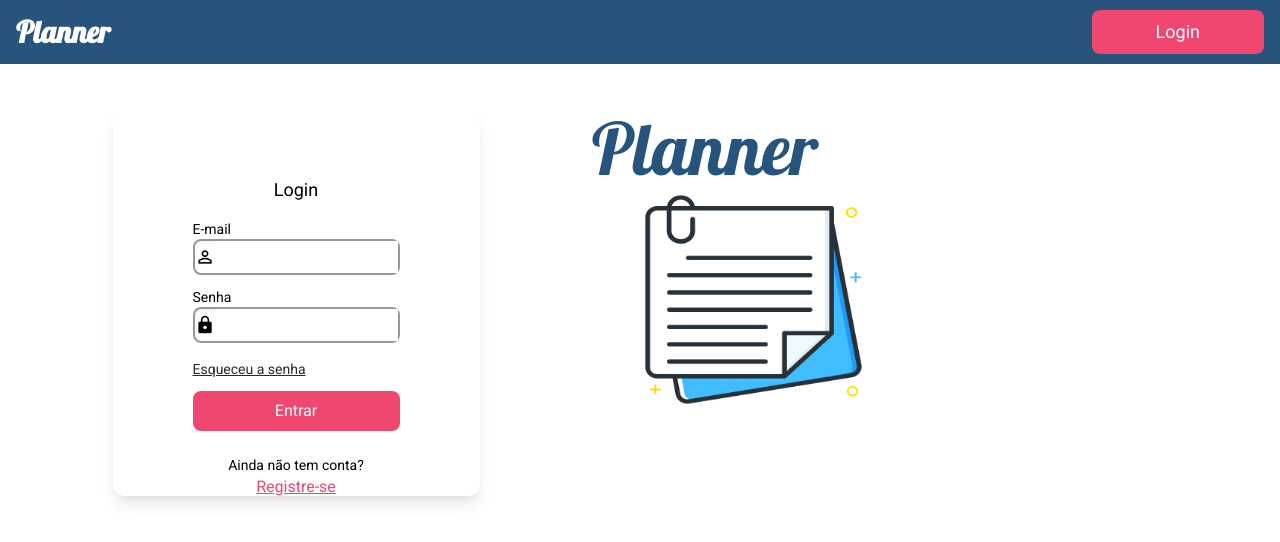
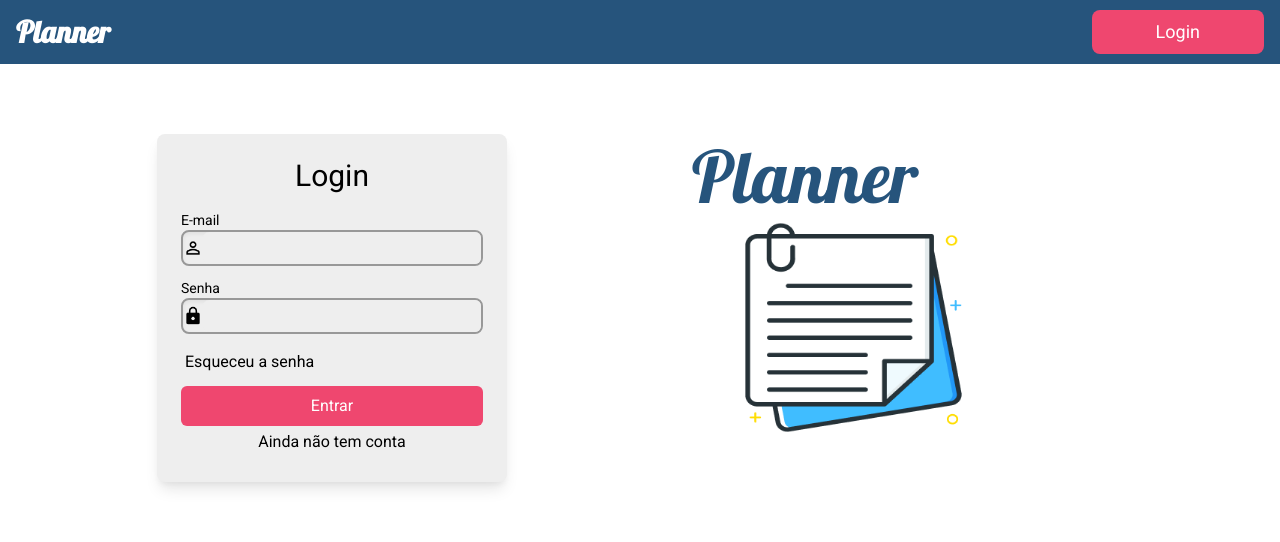
Before and after one commit to DanielCabral/planner-pw, a React (Create React App) app: page /login in a window 1280 px wide. Shown: the top 542 px of the page. Built offline with nearby package versions, Linux system fonts and the light colour scheme.

Commit message:
feat. login page

```diff
--- a/src/App.css
+++ b/src/App.css
@@ -1,3 +1,9 @@
+:root{
+  --gray: #eeeeee;
+}
+.btn-secondary {
+  @apply bg-secondary p-2 rounded-md text-white text-center mt-2 transition-colors hover:bg-secondary-dark
+}
 .App {
   text-align: center;
 }
--- /dev/null
+++ b/src/pages/login/card-login.js
@@ -0,0 +1,35 @@
+import Lock from '../../assets/lock.png'
+import User from '../../assets/user.png'
+
+import { Link } from 'react-router-dom';
+import './style.css'
+export function CardLogin() {
+    return (
+        <div className='card'>
+            <form >
+                <h2 className='text-3xl text-center'>Login</h2>
+                <div className='mt-4'>
+                    <div className='flex flex-col'>
+                        <p className='text-sm text-bold'>E-mail</p>
+                        <div className='group mb-3 flex flex-row items-center border-2 shadow-inner border-stroke focus:border-secondary rounded-lg'>
+                            <img src={User} alt='' className='h-5 w-5 relative' />
+                            <input className='h-8 outline-none w-full rounded-md bg-back-dark' type='text' />
+                        </div>
+                    </div>
+
+                    <div className='flex flex-col'>
+                        <p className='text-sm text-bold'>Senha</p>
+                        <div className='group mb-3 flex flex-row items-center border-2 shadow-inner border-stroke focus:border-secondary rounded-lg'>
+                            <img src={Lock} alt='' className='h-5 w-5 relative' />
+                            <input className='h-8 outline-none w-full rounded-md bg-back-dark' type='password' />
+                        </div>
+                    </div>
+                </div>
+                <Link to='home'><div className='p-1'>Esqueceu a senha</div></Link>
+                <Link to='planners'><div className='btn-secondary'>Entrar</div></Link>
+                <Link to='home'><div className='p-1 text-center'>Ainda não tem conta</div></Link>
+            </form>
+        </div>
+
+    )
+}
--- a/src/pages/login/index.js
+++ b/src/pages/login/index.js
@@ -1,41 +1,18 @@
 import Paper from '../../assets/paper.png'
-import Lock from '../../assets/lock.png'
-import User from '../../assets/user.png'
-
-import {Link} from 'react-router-dom';
+import { CardLogin } from './card-login';
 
 export default function Login() {
     return (
         <div className='w-full'>
-          <div className='flex flex-row'>
-              <div className='mt-8 lg:mt-12 lg:mb-14 w-full flex flex-col flex-grow justify-start items-center'>
-               <form className='px-2 lg:px-20 py-2 lg:py-12 h-96 lg:shadow-lg shadow-x rounded-xl flex flex-col items-center justify-start'>
-                   <p className='text-lg leading-normal mt-4'>Login</p>
-                   <div className='mt-4'>
-                   <div  className='flex flex-col'>
-                   <p className='text-sm text-bold'>E-mail</p>
-                        <div className='group mb-3 flex flex-row items-center border-2 shadow-inner border-stroke focus:border-secondary rounded-lg'>
-                            <img src={User} alt='' className='h-5 w-5 relative'/>
-                            <input className='h-8 outline-none focus:outline-none group-focus:border-secondary' type='text'/>
+            <div className='flex flex-row p-6'>
+                <div className='m-8 flex-col w-full flex justify-center items-center'>
+                    <CardLogin />
                 </div>
+                <div className='hidden lg:block m-8 flex-col w-full flex justify-center items-center'>
+                    <div className='m-5'>
+                        <p className='font-serif text-primary text-7xl -mb-8'>Planner</p>
+                        <img className='transform scale-75' src={Paper} alt='Stay Home' />
                     </div>
-
-                   <div  className='flex flex-col'>
-                   <p className='text-sm text-bold'>Senha</p>
-                        <div className='group mb-3 flex flex-row items-center border-2 shadow-inner border-stroke focus:border-secondary rounded-lg'>
-                            <img src={Lock} alt='' className='h-5 w-5 relative'/>
-                            <input className='h-8 outline-none focus:outline-none group-focus:border-secondary' type='password'/>
-                        </div>
-                   </div>
-                   </div>
-                   <Link className='w-full mt-1 underline text-sm text-left text-gray' to='planners'>Esqueceu a senha</Link>
-                   <Link className='w-full mt-3 px-6 py-2 bg-secondary text-white rounded-lg text-center' to='planners'>Entrar</Link>
-                   <p className='mt-6 text-sm cursor-pointer ::before'>Ainda não tem conta?</p> <a href="/home" className='text-secondary underline'>Registre-se</a>
-               </form>
-              </div>
-              <div className='hidden lg:block mt-12 w-full flex flex-col justify-center items-center mr-24'>
-                  <p className='font-serif text-primary text-7xl -mb-8'>Planner</p>
-                <img className='h-128 w-128 transform scale-75' src={Paper} alt='Stay Home'/>
                 </div>
             </div>
         </div>
--- /dev/null
+++ b/src/pages/login/style.css
@@ -0,0 +1,4 @@
+.card {
+    @apply p-6 rounded-lg bg-back-dark shadow-lg;
+    width: 350px;
+}
--- a/tailwind.config.js
+++ b/tailwind.config.js
@@ -10,6 +10,7 @@ module.exports = {
       colors: {
         'primary': '#26547C',
         'secondary': '#EF476F',
+        'secondary-dark': '#D24366',
         'back': '#FCFCFC',
         'third': '#FFD166',
         'fourth': '#06D6A0',
@@ -17,7 +18,7 @@ module.exports = {
         'alert': '#FFCE4F',
         'success': '#62DF4D',
         'link': '#3DADFF',
-          'back-dark':'#F5F5F5',
+        'back-dark': '#eeeeee',
         'stroke': '#989898',
         'gray': '#292929',
         'new-planner': '#FEF6F8'
```
Lines whose indentation alone changed are shown as unchanged.
